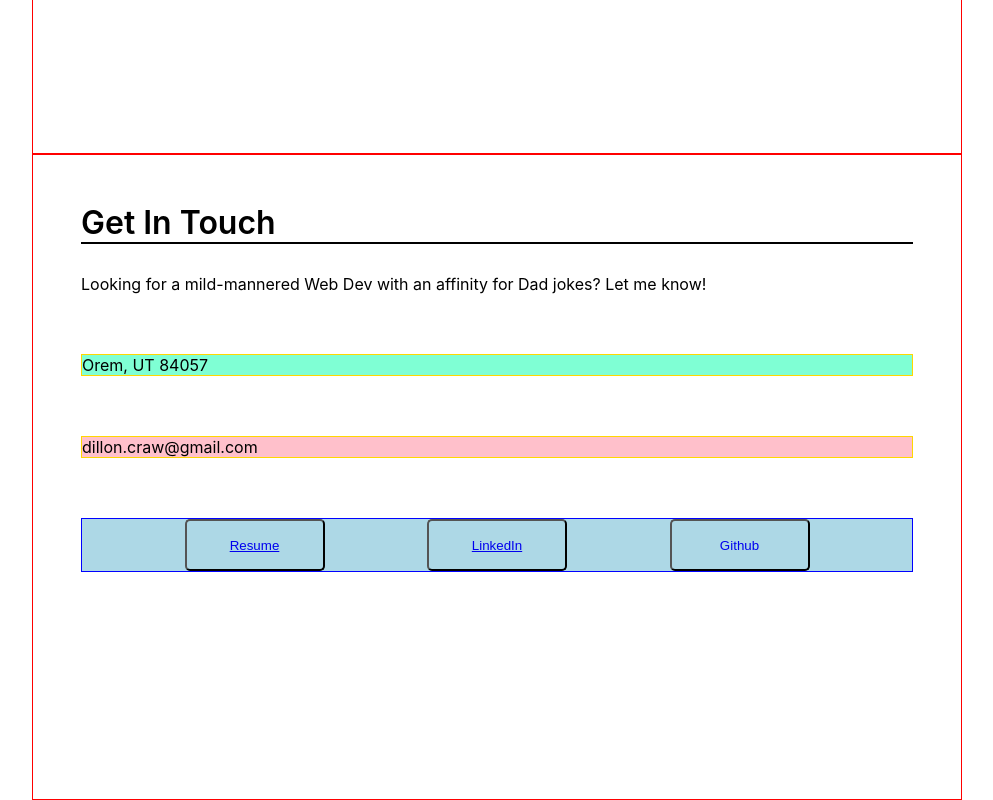
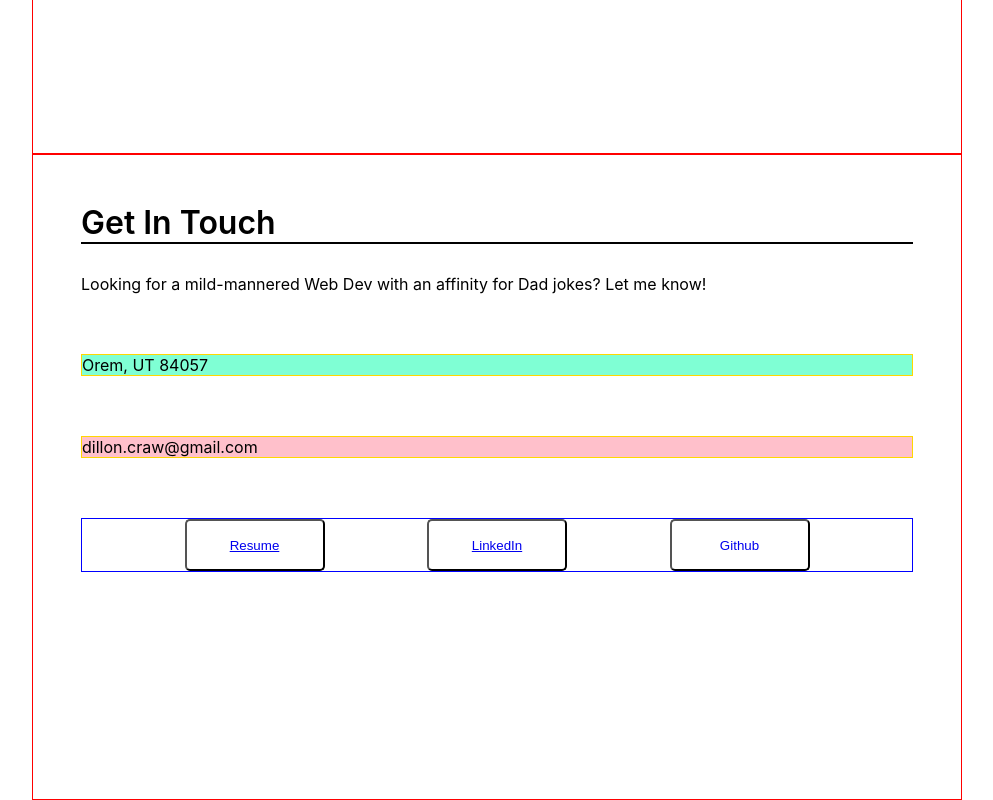
Before and after one commit to crawnic311/dev-portfolio-react, a React (Create React App) app: page / in a window 1280 px wide. Shown: the part 2504-3304 px from the top of the page, without its empty margins (143-1136 px from the left). Built offline with nearby package versions, Linux system fonts and the light colour scheme.

Commit message:
Removing Background color for buttons bar

```diff
--- a/src/App.css
+++ b/src/App.css
@@ -166,7 +166,6 @@
   margin-top: 60px;
   display: flex;
   justify-content: space-evenly;
-  background-color: lightblue;
 }
 
 .Contact-Button {
```
